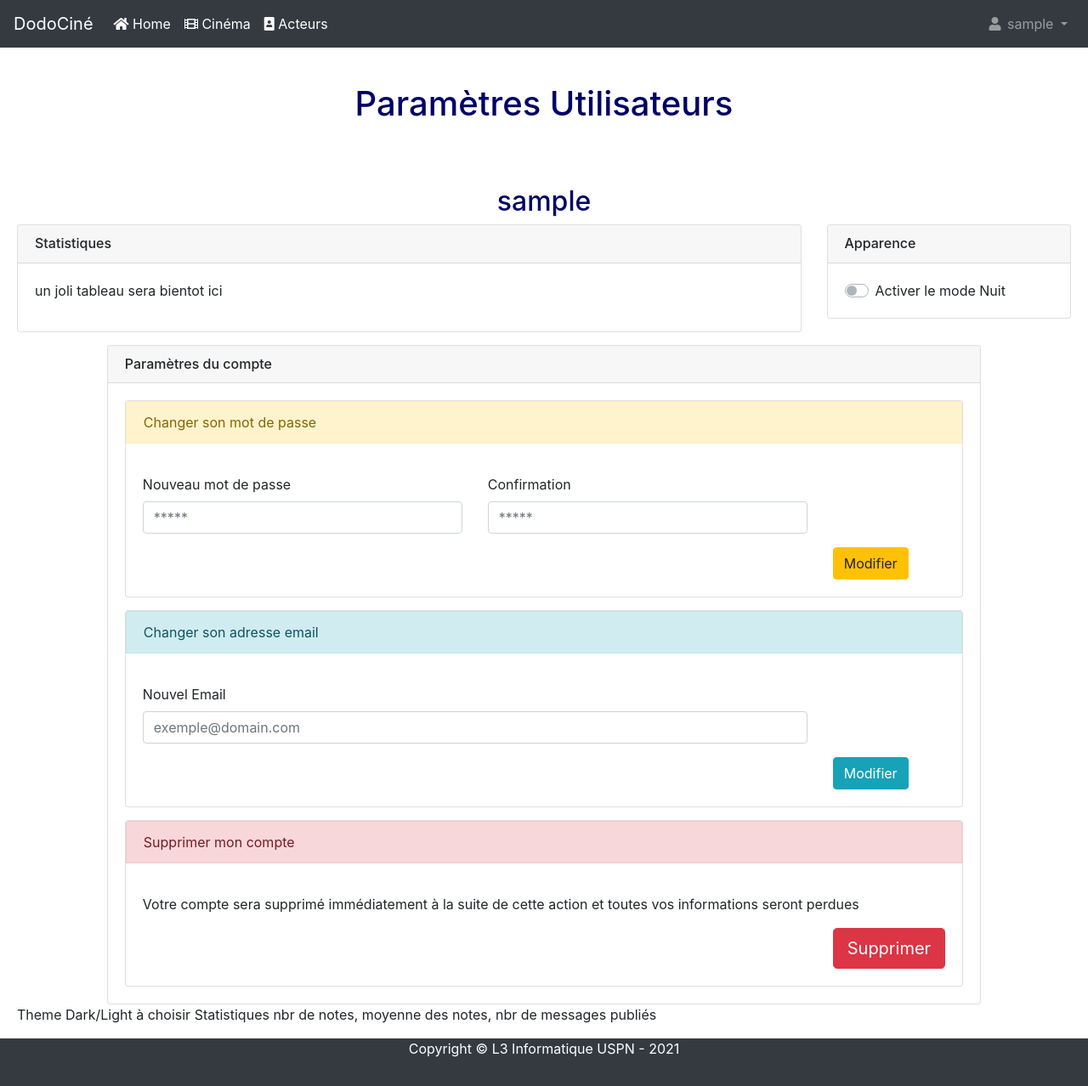
After one commit to MBruliard/dodocine, a PHP site: page /parameters.php in a window 1280 px wide. The commit adds this page. Shown: the whole page at 85% size. Run offline with PHP 8.4, Linux system fonts and the light colour scheme; the visitor is signed in with stand-in values (Sample User, id 1); data comes from the database, SQL or seed files in the repository; both versions use the stored data as it was after the commit.

Commit message:
parametres utilisateurs : changer mdp/email + suppression compte

```diff
--- a/controller/authentification.php
+++ b/controller/authentification.php
@@ -87,4 +87,53 @@
 
 	}
 
+	/**
+	 * Modification du mot de passe d'un utilisateur
+	 * @param db la base de données
+	 * @param pseudo l'utilisateur sur lequel les modifications sont apportées
+	 * @param pwd le nouveau mot de passe
+	 * @param confpwd confirmation du mot de passe
+	 * @return array ('res' => bool, 'msg' => message a affiché pour l'utilisateur)
+	 */
+	function modify_password($db, $pseudo, $pwd, $confpwd): array {
+		if ($pwd != $confpwd) {
+			return ['res' => false, 'msg' => "Les entrées de mot de passe ne correspondent pas"];
+		}
+
+		$q =$db->prepare("UPDATE users SET password = :pwd WHERE pseudo = :pseudo");
+		$q->execute([
+			'pwd' => password_hash($pwd, PASSWORD_DEFAULT, []),
+			'pseudo' => $pseudo
+		]);
+
+		return ['res' => true, 'msg' => "Le changement de mot de passe a bien été pris en compte"];
+	}
+
+
+	/**
+	 * Modification de l'email d'un utilisateur
+	 * @param db la base de données
+	 * @param pseudo l'utilisateur sur lequel les modifications sont apportées
+	 * @param email le nouvel email
+	 */
+	function modify_email($db, $pseudo, $email): void {
+
+		$q =$db->prepare("UPDATE users SET email = :email WHERE pseudo = :pseudo");
+		$q->execute([
+			'email' => $email,
+			'pseudo' => $pseudo
+		]);
+	}
+
+
+	/**
+	 * Suppression d'un utilisateur dans la base de données
+	 * @param db la base de données
+	 * @param pseudo le nom de l'utilisateur que l'on souhaite supprimer
+	 */
+	function delete_user ($db, $pseudo) : void {
+		$q = $db->prepare("DELETE FROM users WHERE pseudo = :pseudo");
+		$q->execute(['pseudo' => $pseudo]);
+	}
+
 ?>
--- a/elements/header.php
+++ b/elements/header.php
@@ -31,7 +31,6 @@
         <link href="static/css/dodocine.css" rel="stylesheet" />
         <link rel="stylesheet" href="https://stackpath.bootstrapcdn.com/bootstrap/4.5.2/css/bootstrap.min.css" integrity="sha384-JcKb8q3iqJ61gNV9KGb8thSsNjpSL0n8PARn9HuZOnIxN0hoP+VmmDGMN5t9UJ0Z" crossorigin="anonymous">
         <link rel="stylesheet" href="https://use.fontawesome.com/releases/v5.7.0/css/all.css" integrity="sha384-lZN37f5QGtY3VHgisS14W3ExzMWZxybE1SJSEsQp9S+oqd12jhcu+A56Ebc1zFSJ" crossorigin="anonymous">
-        <link rel="shortcut icon" href="fas fa-book" />
     </head>
 
 
@@ -70,7 +69,7 @@
                     <?php  echo $_SESSION['user'] ?>
                   </a>
                   <div class="dropdown-menu dropdown-menu-right" aria-labelledby="userDropdown">
-                      <a class="dropdown-item" href="#"><i class="fas fa-hammer"></i> Préférences</a>
+                      <a class="dropdown-item" href="/parameters.php"><i class="fas fa-hammer"></i> Paramètres</a>
                       <div class="dropdown-divider"></div>
                       <a class="dropdown-item" href="logout.php"><i class="fas fa-power-off"></i> Déconnexion</a>
                   </div>
--- /dev/null
+++ b/parameters.php
@@ -0,0 +1,143 @@
+<?php
+	$title_page = "DodoCiné | Paramètres Utilisateurs" ;
+	require_once ("elements/header.php");
+
+	if (!isset($_SESSION['user'])) {
+		// si pas de compte utilisateur, l'accès est interdit
+		header ("location: /index.php");
+		exit();
+	}
+
+	/**
+	 * Si le bouton modifier mot de passe a été selectionné
+	 */
+	if (isset($_POST['changpwd'])) {
+		extract($_POST);
+		$mod = modify_password($db, $_SESSION['user'], $new_pwd, $conf_new_pwd);;
+
+		// TODO: une fenetre modale pour annoncer la réussite
+	}
+
+
+
+	/**
+	 * Si le bouton Modifier email a été sélectionné
+	 */
+	if (isset($_POST['changemail'])) {
+		extract($_POST);
+		modify_email($db, $_SESSION['user'], $new_email);
+
+		// TODO: une fenetre modale pour annoncer la réussite
+	}
+
+
+?>
+
+
+<div class="row">
+	<div class="col">
+		<h1>Paramètres Utilisateurs</h1>
+		<h2><?php echo $_SESSION['user']; ?></h2>
+	</div>
+</div>
+
+<div class="row">
+	<div class="col col-md-9">
+		<div class="card">
+			<h6 class="card-header">Statistiques</h6>
+
+			<div class="card-body">
+				<p>un joli tableau sera bientot ici</p>
+			</div>
+		</div>
+	</div>
+
+	<div class="col col-md-3">
+		<div class="card">
+			<h6 class="card-header">Apparence</h6>
+			<div class="card-body">
+				<div class="custom-control custom-switch">
+					<input type="checkbox" class="custom-control-input" id="customSwitch1">
+					<label class="custom-control-label" for="customSwitch1">Activer le mode Nuit</label>
+				</div>
+			</div>
+		</div>
+	</div>
+</div>
+
+<div class="row space-before-row">
+	<div class="col offset-md-1 col-md-10 offset-md-1">
+		<div class="card">
+			<h6 class="card-header">Paramètres du compte</h6>
+			<div class="card-body">
+
+				<!-- changer le mot de passe -->
+				<div class="card">
+					<div class="card-header alert alert-warning">
+						Changer son mot de passe
+					</div>
+
+					<div class="card-body">
+						<form method="post">
+							<div class="row">
+								<div class="form-group col col-md-5">
+									<label>Nouveau mot de passe</label>
+									<input type="password" class="form-control" id="new_pwd" name="new_pwd" placeholder="*****">
+								</div>
+								<div class="form-group col col-md-5">
+									<label>Confirmation</label>
+									<input type="password" class="form-control" id="conf_new_pwd" name="conf_new_pwd" placeholder="*****">
+								</div>
+							</div>
+							<div class="row">
+								<div class="col offset-md-10 col-md-2">
+									<button type="submit" id="changpwd" name="changpwd" class="btn btn-warning">Modifier</button>
+								</div>
+							</div>
+						</form>
+					</div>
+				</div>
+
+				<!-- changer l'email -->
+				<div class="card space-before-row">
+					<div class="card-header alert alert-info">Changer son adresse email</div>
+					<div class="card-body">
+						<form method="post">
+							<div class="row">
+								<div class="form-group col col-md-10">
+									<label for="new_email">Nouvel Email</label>
+									<input type="email" class="form-control" id="new_email" name="new_email" placeholder="exemple@domain.com">
+								</div>
+							</div>
+							<div class="row">
+								<div class="col offset-md-10 col-md-2">
+									<button type="submit" id="changemail" name="changemail" class="btn btn-info">Modifier</button>
+								</div>
+							</div>
+						</form>
+					</div>
+				</div>
+
+				<!-- Supprimer son compte -->
+				<div class="card space-before-row">
+					<div class="card-header alert alert-danger">Supprimer mon compte</div>
+					<div class="card-body">
+						<p>Votre compte sera supprimé immédiatement à la suite de cette action et toutes vos informations seront perdues</p>
+						<div class="text-right">
+							<a class="btn btn-danger btn-lg" href="deleteaccount.php">Supprimer</a>
+						</div>
+					</div>
+				</div>
+			</div>
+		</div>
+	</div>
+</div>
+
+
+Theme Dark/Light à choisir
+Statistiques nbr de notes, moyenne des notes, nbr de messages publiés
+
+
+<?php
+	require_once ("elements/footer.php");
+?>
--- a/static/css/dodocine.css
+++ b/static/css/dodocine.css
@@ -6,8 +6,9 @@ h1 {
 }
 
 h2 {
-	color:#00fefe;
-	margin-bottom: :15px;
+	color:#000666;
+	margin-bottom: :20px;
+	text-align: center;
 }
 
 #page-container {
@@ -68,6 +69,10 @@ h2 {
 	padding: 10px;
 }
 
+.space-before-row {
+	margin-top: 15px;
+}
+
 .create-space {
 	margin-top:15px;
 	margin-left:10px;
```
Also changed, not shown: deleteaccount.php (added, +17 -0 lines), index.php (+25 -0 lines), README.md, database.db.
